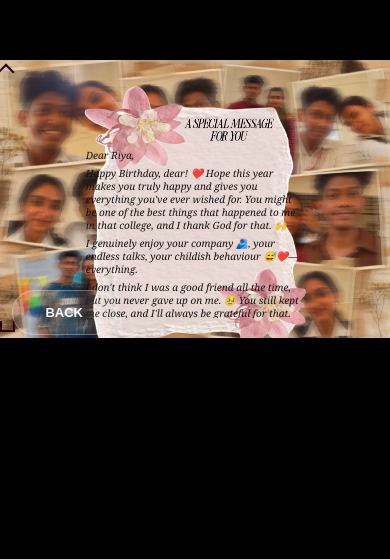
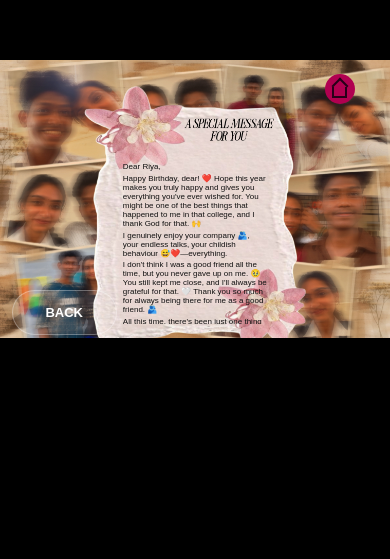
Before and after one commit to binishj07-a11y/hehe, a plain HTML site: page page5.html in a window 390 px wide. Shown: the part 223-782 px from the top of the page. Drawn offline with Linux system fonts and the light colour scheme.

Commit message:
Add files via upload

```diff
--- a/page5.html
+++ b/page5.html
@@ -1,30 +1,49 @@
 <!DOCTYPE html>
+
 <html lang="en">
+
 <head>
+
     <meta charset="UTF-8">
+
     <meta name="viewport" content="width=device-width, initial-scale=1.0">
 
     <title>A Special Message For You</title>
 
     <style>
+
         * {
+
             margin: 0;
+
             padding: 0;
+
             box-sizing: border-box;
+
         }
 
         html,
+
         body {
+
             width: 100%;
+
             height: 100%;
+
             overflow: hidden;
+
             background: black;
+
         }
 
         body {
+
             display: flex;
+
             justify-content: center;
+
             align-items: center;
+
         }
 
         /* =========================
@@ -32,63 +51,75 @@
         ========================= */
 
         .page {
+
             position: relative;
 
             width: min(100vw, calc(100vh * 1.40625));
+
             height: min(100vh, calc(100vw / 1.40625));
 
             background-image: url("page5.jpeg");
+
             background-size: 100% 100%;
+
             background-position: center;
+
             background-repeat: no-repeat;
+
         }
-
 
         /* =========================
            LETTER TEXT
         ========================= */
 
      .letter {
+
     position: absolute;
 
-    /* Position the text inside the paper */
-    left: 22%;
-    top: 32%;
+    left: 31.5%;
 
-    width: 56%;
-    height: 61%;
+    top: 38%;
+
+    width: 37%;
+
+    height: 55%;
 
     padding: 0;
+
     overflow: hidden;
 
     color: #111;
 
-    font-family: Georgia, "Times New Roman", serif;
+    font-family: Arial, sans-serif;
 
-    /* Slightly bigger + italic */
-    font-size: 10px;
-    font-style: italic;
-    line-height: 1.3;
+    font-size: 9px;
+
+    line-height: 1.2;
 
     text-align: left;
+
 }
 
 .letter p {
-    margin: 0 0 5px 0;
+
+    margin: 0 0 4px 0;
+
 }
-    margin: 0 0 5px 0;
-}
+
         /* =========================
            HOME
         ========================= */
 
         .home {
+
             position: absolute;
 
             top: 5%;
+
             right: 9%;
 
             width: 30px;
+
             height: 30px;
 
             border-radius: 50%;
@@ -96,64 +127,81 @@
             background: #b00050;
 
             display: flex;
+
             align-items: center;
+
             justify-content: center;
 
             text-decoration: none;
 
             transition: transform 0.2s ease;
+
         }
 
         .home::before {
+
             content: "";
 
             position: absolute;
 
             width: 10px;
+
             height: 10px;
 
             border-left: 2px solid #260018;
+
             border-top: 2px solid #260018;
 
             transform: rotate(45deg);
 
             top: 6px;
+
         }
 
         .home::after {
+
             content: "";
 
             position: absolute;
 
             width: 11px;
+
             height: 9px;
 
             border: 2px solid #260018;
+
             border-top: none;
 
             bottom: 6px;
+
         }
 
         .home:hover {
+
             transform: scale(1.12);
+
         }
-
 
         /* =========================
            BACK
         ========================= */
 
         .back {
+
             position: absolute;
 
             left: 3%;
+
             bottom: 1%;
 
             width: 105px;
+
             height: 45px;
 
             display: flex;
+
             align-items: center;
+
             justify-content: center;
 
             border-radius: 25px;
@@ -169,34 +217,49 @@
             font-family: Arial, sans-serif;
 
             font-size: 13px;
+
             font-weight: bold;
 
             transition: all 0.25s ease;
+
         }
 
         .back:hover {
+
             background: rgba(255, 255, 255, 0.18);
 
             transform: translateX(-4px);
+
         }
+
 @media (max-width: 600px) {
 
     .letter {
-        left: 22%;
-        top: 32%;
-        width: 56%;
-        height: 61%;
 
-        font-size: 10px;
-        line-height: 1.3;
-        font-style: italic;
+        font-size: 8px;
+
+        line-height: 1.12;
+
+        left: 31.5%;
+
+        top: 37%;
+
+        width: 37%;
+
+        height: 58%;
+
     }
 
     .letter p {
-        margin-bottom: 5px;
+
+        margin-bottom: 3px;
+
     }
+
 }
+
     </style>
+
 </head>
 
 <body>
@@ -204,64 +267,74 @@
     <main class="page">
 
         <!-- HOME -->
+
         <a href="index.html"
+
            class="home"
+
            aria-label="Home">
+
         </a>
 
+        <!-- LETTER -->
 
-        <!-- LETTER -->
         <div class="letter">
 
             <p>Dear Riya,</p>
 
             <p>
-        Happy Birthday, dear! ❤️ Hope this year makes you truly happy and gives
-        you everything you've ever wished for. You might be one of the best
-        things that happened to me in that college, and I thank God for that. 🙌
+                Happy Birthday, dear! ❤️ Hope this year makes you truly happy
+                and gives you everything you've ever wished for. You might be
+                one of the best things that happened to me in that college,
+                and I thank God for that. 🙌
             </p>
 
             <p>
-        I genuinely enjoy your company 🫂, your endless talks, your childish
-        behaviour 😅❤️—everything.
+                I genuinely enjoy your company 🫂, your endless talks, your
+                childish behaviour 😅❤️—everything.
             </p>
 
             <p>
-        I don't think I was a good friend all the time, but you never gave up on
-        me. 🥹 You still kept me close, and I'll always be grateful for that. 🤍
-        Thank you so much for always being there for me as a good friend. 🫂
+                I don't think I was a good friend all the time, but you never
+                gave up on me. 🥹 You still kept me close, and I'll always be
+                grateful for that. 🤍 Thank you so much for always being there
+                for me as a good friend. 🫂
             </p>
 
             <p>
-        All this time, there's been just one thing I've always wanted for you—to
-        see you happy every single day. I genuinely hate seeing you sad. 🥹❤️
-        You're the only person, apart from my family, whom I mention in my
-        prayers. 🙏🤍
+                All this time, there's been just one thing I've always wanted
+                for you—to see you happy every single day. I genuinely hate
+                seeing you sad. 🥹❤️ You're the only person, apart from my
+                family, whom I mention in my prayers. 🙏🤍
             </p>
 
             <p>
-        You're an amazing person, so please never change. Stay exactly the way
-        you are. Never stop telling me everything, I genuinely enjoy listening
-        to all of it. 😁❤️
+                You're an amazing person, so please never change. Stay exactly
+                the way you are. Never stop telling me everything, I genuinely
+                enjoy listening to all of it. 😁❤️
             </p>
 
             <p>
-        May God bless you always, dear. 🙏🤍 Happiest birthday ever, my
-        vaayadiiii! 😁💗 May this year bring you endless smiles, beautiful
-        memories, and everything your heart wishes for. You deserve it all.
-        ❤️😘
+                May God bless you always, dear. 🙏🤍 Happiest birthday ever,
+                my vaayadiiii! 😁💗 May this year bring you endless smiles,
+                beautiful memories, and everything your heart wishes for.
+                You deserve it all. ❤️😘
             </p>
 
         </div>
 
+        <!-- BACK -->
 
-        <!-- BACK -->
         <a href="page4.html"
+
            class="back">
+
             BACK
+
         </a>
 
     </main>
 
 </body>
+
 </html>
```
Lines whose indentation alone changed are shown as unchanged.
